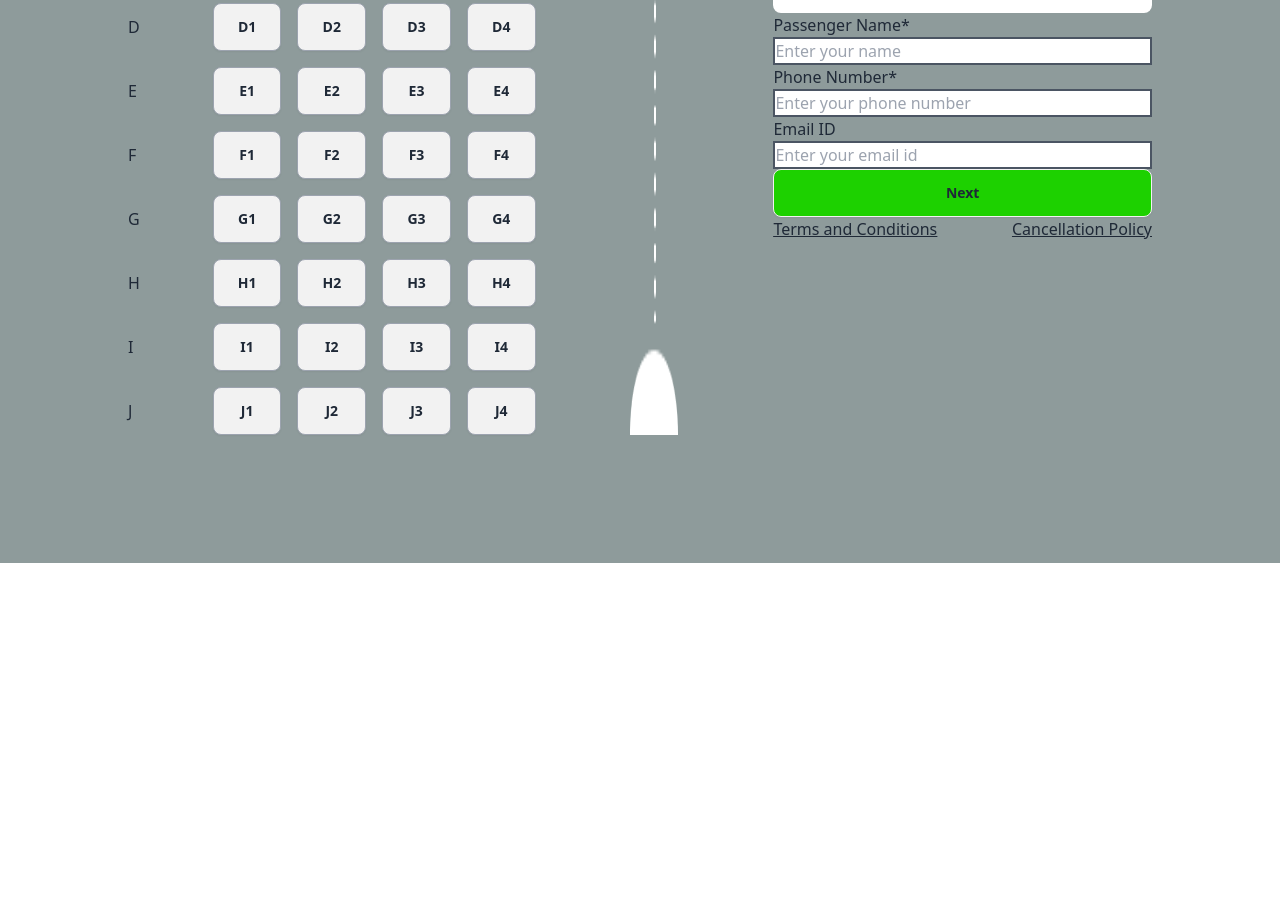
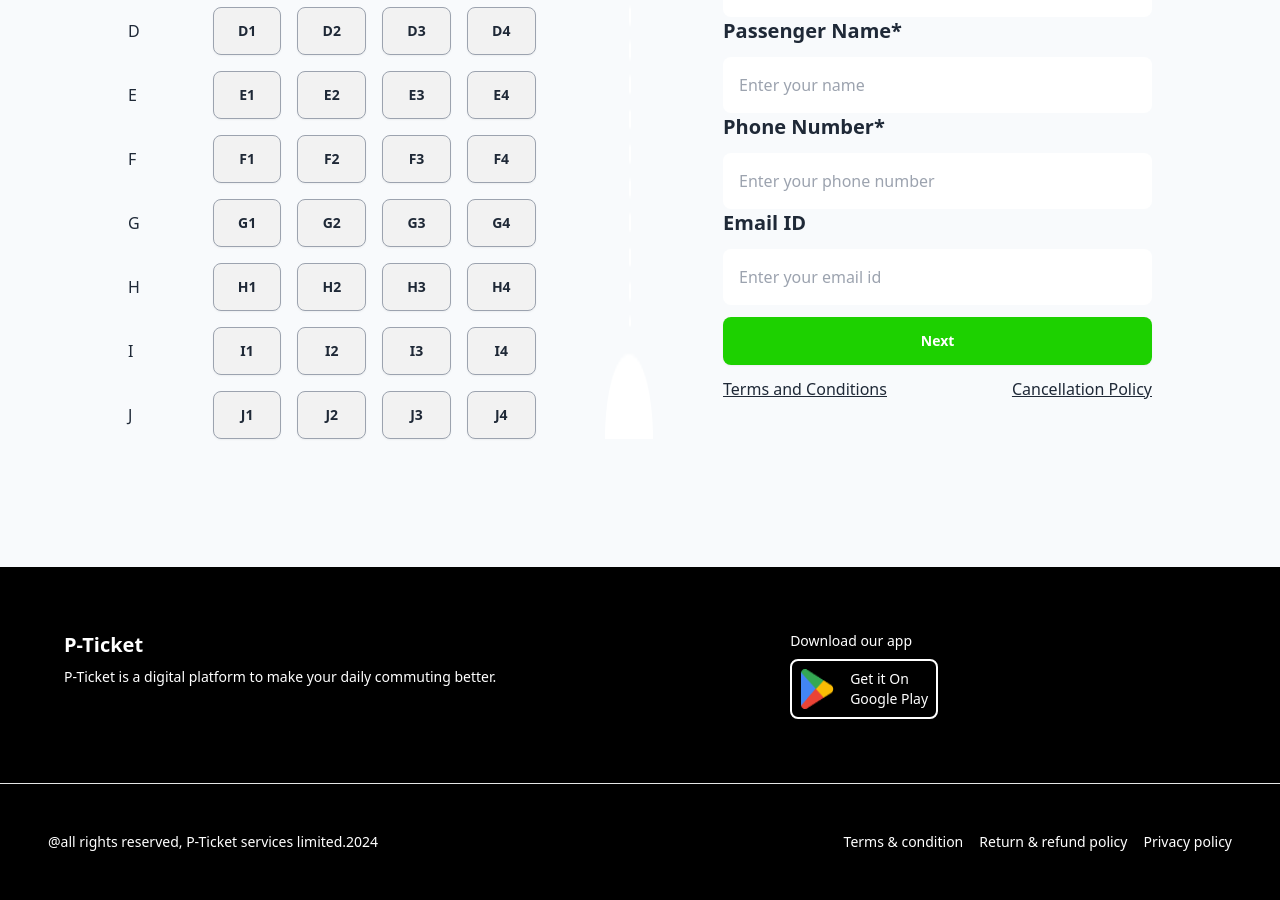
Before and after one commit to farzanafatema/smart-ticketing, a plain HTML site: page index.html in a window 1280 px wide. Shown: the part 2669-3569 px from the top of the page. Before the commit the page ends 3232 px from the top, so only its background shows below. Drawn offline with nearby package versions, Linux system fonts and the light colour scheme.

Commit message:
added footer

```diff
--- a/index.html
+++ b/index.html
@@ -129,14 +129,14 @@
         </div>
     </section>
     <!-- main section -->
-    <main class="min-h-screen  p-32  space-y-4 bg-[#8e9b9b]">
-        <h1 class="text-2xl font-bold text-center">P.H Paribahan</h1>
+    <main class="min-h-screen  p-32  space-y-4 bg-slate-50 border-t-4 border-t-[#1DD100] rounded-t-3xl">
+        <h1 class="text-2xl font-bold text-center ">P.H Paribahan</h1>
         <p class="text-center">Yes, you can run unit tests and view the results directly within the app. The integrated
             testing features
             allow for a streamlined .</p>
         <!-- greenline poribohon -->
 
-        <section class="bg-[#F7F8F8]">
+        <section class="bg-">
             <div class=" flex flex-row gap-4 bg-white">
 
                 <div class="p-6">
@@ -151,13 +151,13 @@
                             </div>
 
                         </div>
-                        <div class="flex flex-row gap-2  h-12 bg-[#bdd7b9] rounded-lg m-6 p-4">
+                        <div class="flex flex-row gap-2  h-12 bg-[#F7F8F8] rounded-lg m-6 p-4">
                             <img class="h-6" src="images/seat-green.png" alt="">
                             <p class=" text-[#1DD100]"><span>40</span>Seats left </p>
                         </div>
                     </div>
                     <!-- description -->
-                    <div class="bg-slate-400 rounded-lg">
+                    <div class="bg-[#F7F8F8] rounded-lg">
                         <div class="flex justify-between p-4">
                             <p>Route</p>
                             <h3 class="font-bold">Dhaka - Sylhet</h3>
@@ -292,7 +292,7 @@
                     </div>
                 </div>
             </section>
-            <img src="images/cupon-devider.png" alt="">
+            <img class="max-h-full" src="images/cupon-devider.png" alt="">
             <!-- right side -->
             <section>
                 <h1 class="font-bold text-2xl">Select Your Seat</h1>
@@ -350,20 +350,20 @@
                     </div>
                 </div>
                 <!-- form -->
-                <div>
-                    <label for="name">Passenger Name*</label>
+                <div class="space-y-3">
+                    <label class="text-xl font-bold" for="name">Passenger Name*</label>
                     <br>
-                    <input type="text" name="" placeholder="Enter your name" id=""
+                    <input class="p-4 rounded-lg w-full" type="text" name="" placeholder="Enter your name" id=""
                         class="border-2 border-gray-600 w-full">
-                    <label for="name">Phone Number*</label>
+                    <label class="text-xl font-bold" for="name">Phone Number*</label>
                     <br>
-                    <input type="number" name="" placeholder="Enter your phone number" id=""
+                    <input class="p-4 rounded-lg w-full" type="number" name="" placeholder="Enter your phone number"
+                        id="" class="border-2 border-gray-600 w-full">
+                    <label class="text-xl font-bold" for="name">Email ID</label>
+                    <br>
+                    <input class="p-4 rounded-lg w-full" type="email" name="" placeholder="Enter your email id" id=""
                         class="border-2 border-gray-600 w-full">
-                    <label for="name">Email ID</label>
-                    <br>
-                    <input type="email" name="" placeholder="Enter your email id" id=""
-                        class="border-2 border-gray-600 w-full">
-                    <button class="btn w-full bg-[#1DD100]">Next</button>
+                    <button class="btn my-4  text-white border-none w-full bg-[#1DD100]">Next</button>
                     <div class="flex justify-between underline">
                         <a href="">Terms and Conditions</a>
                         <a href="">Cancellation Policy</a>
@@ -371,12 +371,46 @@
                 </div>
             </section>
         </section>
-
-
-
     </main>
     <!-- success section -->
     <!-- footer section -->
+    <footer class="footer p-16 bg-base-200 text-base-content bg-black text-white">
+        <div>
+            <h1 class="text-xl font-bold">P-Ticket</h1>
+            <p>P-Ticket is a digital platform to make your daily commuting better.</p>
+        </div>
+        <div>
+            <p>Download our app</p>
+            <div class="flex flex-row border-2 border-white p-2 rounded-lg gap-4">
+                <img src="images/playstore.png" alt="">
+                <div>
+                    <p>Get it On</p>
+                    <h1>Google Play</h1>
+                </div>
+            </div>
+
+        </div>
+    </footer>
+    <footer class="footer p-12 border-t bg-base-200 text-base-content border-base-300 bg-black text-white">
+        <div class="flex flex-row justify-between w-full">
+
+            <p>@all rights reserved, P-Ticket services limited.2024</p>
+
+            <ul class="flex flex-row gap-4">
+                <li>
+                    Terms & condition
+                </li>
+                <li>
+                    Return & refund policy
+                </li>
+                <li>
+                    Privacy policy
+                </li>
+            </ul>
+
+        </div>
+
+    </footer>
 
 </body>
 
```
